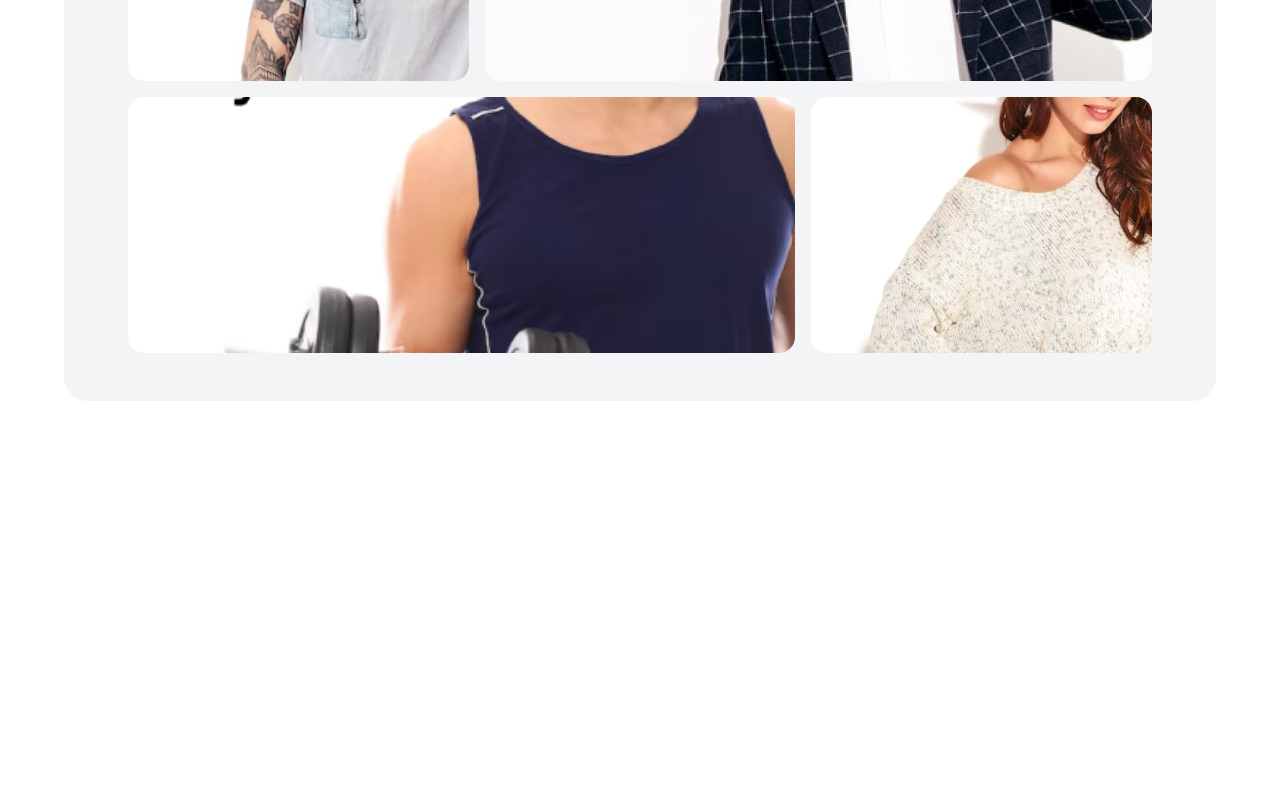
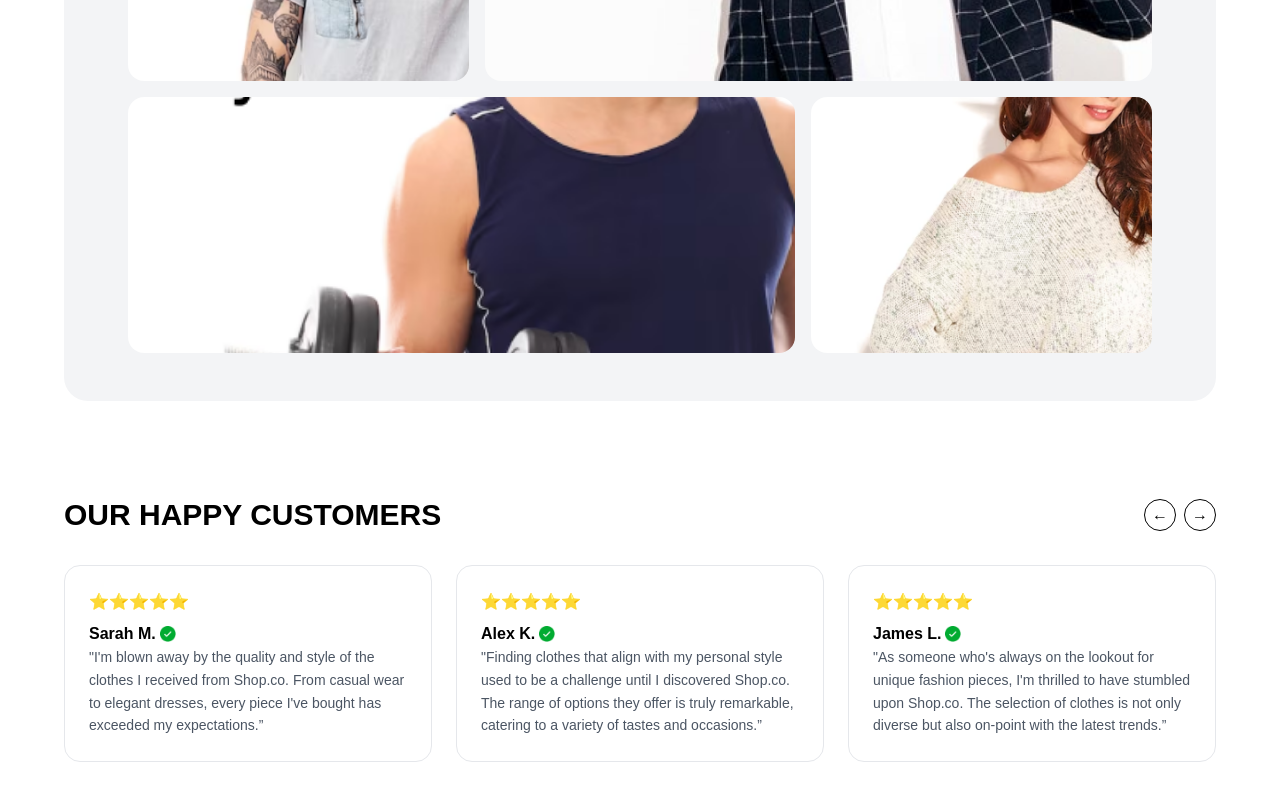
Before and after one commit to Alimzy/alimzy_store, a React (Vite) app: page / in a window 1280 px wide. Shown: the part 2268-3068 px from the top of the page. Before the commit the page ends 2717 px from the top, so only its background shows below. Built offline with nearby package versions, Linux system fonts and the light colour scheme; a web font is replaced by a local one.

Commit message:
Created and completed my review component

```diff
--- a/src/App.jsx
+++ b/src/App.jsx
@@ -7,6 +7,7 @@ import BrandBar from './components/BrandBar.jsx'
 import NewArrival from './components/NewArrival.jsx'
 import TopSelling from './components/TopSelling.jsx'
 import Browse from './components/Browse.jsx'
+import Review from './components/Review.jsx'
 function App() {
 
 
@@ -19,6 +20,8 @@ function App() {
      <NewArrival/>
      <TopSelling/>
      <Browse/>
+     <Review />
+
     </>
   )
 }
--- /dev/null
+++ b/src/components/Review.jsx
@@ -0,0 +1,35 @@
+function Review() {
+    return (
+        <div className="px-16 py-12">
+
+            <div className="flex justify-between items-center mb-8">
+                <h2 className="text-3xl font-bold">OUR HAPPY CUSTOMERS</h2>
+                <div className="flex gap-2">
+                    <button className="w-8 h-8 rounded-full border border-black flex items-center justify-center">←</button>
+                    <button className="w-8 h-8 rounded-full border border-black flex items-center justify-center">→</button>
+                </div>
+            </div>
+            <div className="flex gap-6">
+                <div className="border border-gray-200 rounded-2xl p-6 flex-1">
+                     <p className="text-yellow-400 mb-2">⭐⭐⭐⭐⭐</p>
+                    <h3 className="font-bold flex items-center gap-1">Sarah M. <img src="./Vector (3).png" className="w-4 h-4" /></h3>
+                    <p className="text-sm text-gray-600 leading-relaxed">"I'm blown away by the quality and style of the clothes I received from Shop.co. From casual wear to elegant dresses, every piece I've bought has exceeded my expectations.”</p>
+                </div>
+
+                <div className="border border-gray-200 rounded-2xl p-6 flex-1">
+                     <p className="text-yellow-400 mb-2">⭐⭐⭐⭐⭐</p>
+                    <h3 className="font-bold flex items-center gap-1"> Alex K. <img src="./Vector (3).png" className="w-4 h-4" /></h3>
+                    <p className="text-sm text-gray-600 leading-relaxed">"Finding clothes that align with my personal style used to be a challenge until I discovered Shop.co. The range of options they offer is truly remarkable, catering to a variety of tastes and occasions.”</p>
+                </div>
+
+               <div className="border border-gray-200 rounded-2xl p-6 flex-1">
+                     <p className="text-yellow-400 mb-2">⭐⭐⭐⭐⭐</p>
+                    <h3 className="font-bold flex items-center gap-1">James L. <img src="./Vector (3).png" className="w-4 h-4" /></h3>
+                    <p className="text-sm text-gray-600 leading-relaxed">"As someone who's always on the lookout for unique fashion pieces, I'm thrilled to have stumbled upon Shop.co. The selection of clothes is not only diverse but also on-point with the latest trends.”</p>
+                </div>
+            </div>
+        </div>
+    )
+}
+
+export default Review
```
Also changed, not shown: public/Vector (3).png (added).
